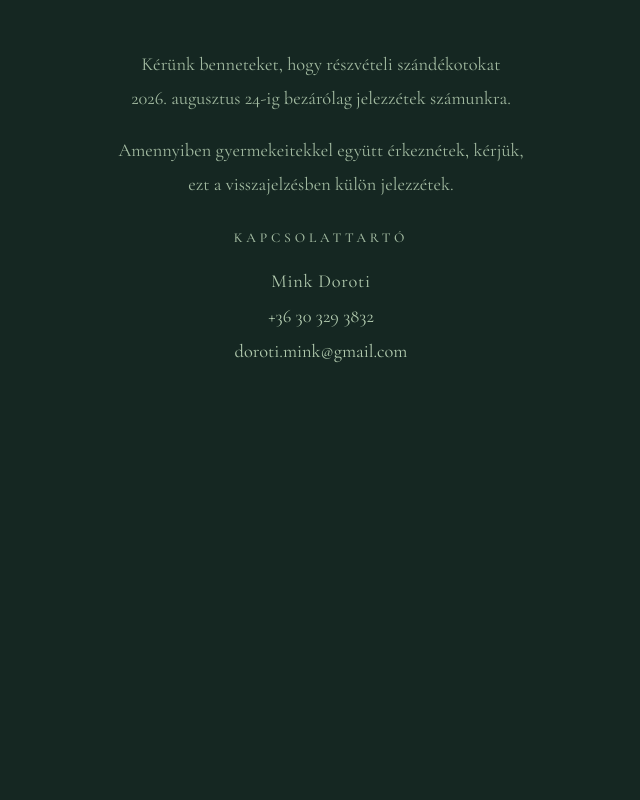
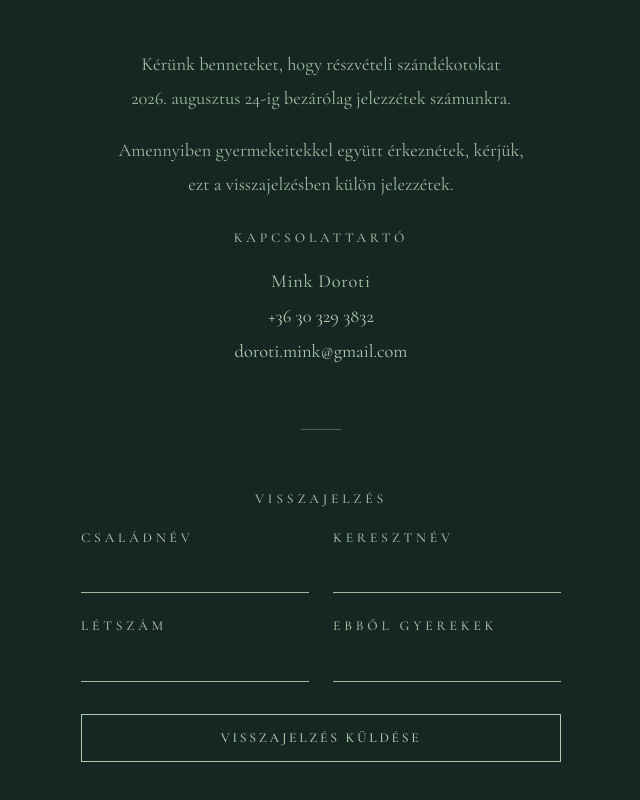
Before and after one commit to davidsimo2105/Doroti-Jonathan, a Next.js app: page / in a window 1280 px wide. Shown: the part 1223-2023 px from the top of the page, without its empty margins (319-959 px from the left). Before the commit the page ends 1756 px from the top, so only its background shows below. Built offline with nearby package versions, Linux system fonts and the light colour scheme.

Commit message:
feat: add RSVP form with mailto submission, refine quote line break and loading duration

```diff
--- a/app/globals.css
+++ b/app/globals.css
@@ -53,7 +53,7 @@ a {
 .loadingScreen img {
   width: 56px;
   height: auto;
-  animation: loadingPulse 1.8s ease-in-out infinite;
+  animation: loadingPulse 2.6s ease-in-out infinite;
 }
 
 @keyframes loadingPulse {
@@ -202,7 +202,76 @@ a {
   letter-spacing: 0.04em;
 }
 
+.rsvpForm {
+  width: 100%;
+  margin-top: 0.5rem;
+  display: flex;
+  flex-direction: column;
+  gap: 1.5rem;
+}
+
+.formRow {
+  display: flex;
+  flex-direction: column;
+  gap: 1.5rem;
+}
+
+.formField {
+  flex: 1;
+  display: flex;
+  flex-direction: column;
+  text-align: left;
+  gap: 0.6rem;
+}
+
+.formField .label {
+  margin-bottom: 0;
+}
+
+.formInput {
+  width: 100%;
+  background: transparent;
+  border: none;
+  border-bottom: 1px solid var(--foreground);
+  border-radius: 0;
+  padding: 0.4rem 0.1rem 0.6rem;
+  font-family: inherit;
+  font-size: 1.1rem;
+  color: var(--foreground);
+  opacity: 0.9;
+}
+
+.formInput:focus {
+  outline: none;
+  opacity: 1;
+}
+
+.submitButton {
+  margin-top: 0.5rem;
+  padding: 0.9rem 1.5rem;
+  border: 1px solid var(--foreground);
+  border-radius: 0;
+  background: transparent;
+  color: var(--foreground);
+  font-family: inherit;
+  font-size: 0.85rem;
+  font-weight: 500;
+  letter-spacing: 0.2em;
+  text-transform: uppercase;
+  cursor: pointer;
+  transition: opacity 0.2s ease;
+}
+
+.submitButton:hover {
+  opacity: 0.75;
+}
+
 @media (min-width: 600px) {
+  .formRow {
+    flex-direction: row;
+    gap: 1.5rem;
+  }
+
   .page {
     padding: 5.5rem 2rem 6.5rem;
   }
--- a/app/loading-screen.tsx
+++ b/app/loading-screen.tsx
@@ -7,7 +7,7 @@ export default function LoadingScreen() {
   const [hidden, setHidden] = useState(false);
 
   useEffect(() => {
-    const minDelay = new Promise((resolve) => setTimeout(resolve, 600));
+    const minDelay = new Promise((resolve) => setTimeout(resolve, 2200));
     const fontsReady =
       "fonts" in document ? document.fonts.ready : Promise.resolve();
 
--- a/app/page.tsx
+++ b/app/page.tsx
@@ -1,4 +1,5 @@
 import Image from "next/image";
+import RsvpForm from "./rsvp-form";
 
 const MAPS_URL =
   "https://www.google.com/maps/search/?api=1&query=" +
@@ -29,8 +30,9 @@ export default function Home() {
 
       <section className="section">
         <p className="quote">
-          „Most azért megmarad a hit, remény, szeretet, e három; ezek között
-          pedig legnagyobb a szeretet.”
+          „Most azért megmarad a hit, remény, szeretet,
+          <br />
+          e három; ezek között pedig legnagyobb a szeretet.”
         </p>
         <p className="quoteRef">1 Korinthus 13:13</p>
       </section>
@@ -86,6 +88,13 @@ export default function Home() {
           <a href="mailto:doroti.mink@gmail.com">doroti.mink@gmail.com</a>
         </div>
       </section>
+
+      <div className="divider" />
+
+      <section className="section">
+        <p className="label">Visszajelzés</p>
+        <RsvpForm />
+      </section>
     </main>
   );
 }
--- /dev/null
+++ b/app/rsvp-form.tsx
@@ -0,0 +1,97 @@
+"use client";
+
+import { useState, type FormEvent } from "react";
+
+const RSVP_EMAIL = "doroti.mink@gmail.com";
+
+export default function RsvpForm() {
+  const [lastName, setLastName] = useState("");
+  const [firstName, setFirstName] = useState("");
+  const [guestCount, setGuestCount] = useState("");
+  const [childCount, setChildCount] = useState("");
+
+  function handleSubmit(event: FormEvent<HTMLFormElement>) {
+    event.preventDefault();
+
+    const children = Number(childCount) || 0;
+    const fullName = `${firstName} ${lastName}`.trim();
+    const subjectName = `${lastName} ${firstName}`.trim();
+    const childrenClause = children > 0 ? `, melyből ${children} gyermek` : "";
+
+    const subject = `${subjectName} - ${guestCount} fő, ${children} gyerek – Doroti & Jonatán esküvő visszajelzés`;
+    const body = [
+      "Kedves Doroti és Jonatán!",
+      "",
+      "Ezúton szeretnénk visszaigazolni részvételünket esküvőtökön.",
+      `${fullName} néven jelentkezünk, ${guestCount} fő részvételével${childrenClause}.`,
+      "",
+      "Köszönjük a meghívást, és izgatottan várjuk a közös ünneplést.",
+      "",
+      "— Összegzés —",
+      `Név: ${fullName}`,
+      `Létszám: ${guestCount} fő`,
+      `Ebből gyermek: ${children} fő`,
+    ].join("\n");
+
+    const mailto = `mailto:${RSVP_EMAIL}?subject=${encodeURIComponent(
+      subject
+    )}&body=${encodeURIComponent(body)}`;
+
+    window.location.href = mailto;
+  }
+
+  return (
+    <form className="rsvpForm" onSubmit={handleSubmit}>
+      <div className="formRow">
+        <label className="formField">
+          <span className="label">Családnév</span>
+          <input
+            className="formInput"
+            type="text"
+            required
+            value={lastName}
+            onChange={(e) => setLastName(e.target.value)}
+          />
+        </label>
+        <label className="formField">
+          <span className="label">Keresztnév</span>
+          <input
+            className="formInput"
+            type="text"
+            required
+            value={firstName}
+            onChange={(e) => setFirstName(e.target.value)}
+          />
+        </label>
+      </div>
+
+      <div className="formRow">
+        <label className="formField">
+          <span className="label">Létszám</span>
+          <input
+            className="formInput"
+            type="number"
+            min={1}
+            required
+            value={guestCount}
+            onChange={(e) => setGuestCount(e.target.value)}
+          />
+        </label>
+        <label className="formField">
+          <span className="label">Ebből gyerekek</span>
+          <input
+            className="formInput"
+            type="number"
+            min={0}
+            value={childCount}
+            onChange={(e) => setChildCount(e.target.value)}
+          />
+        </label>
+      </div>
+
+      <button className="submitButton" type="submit">
+        Visszajelzés küldése
+      </button>
+    </form>
+  );
+}
```
